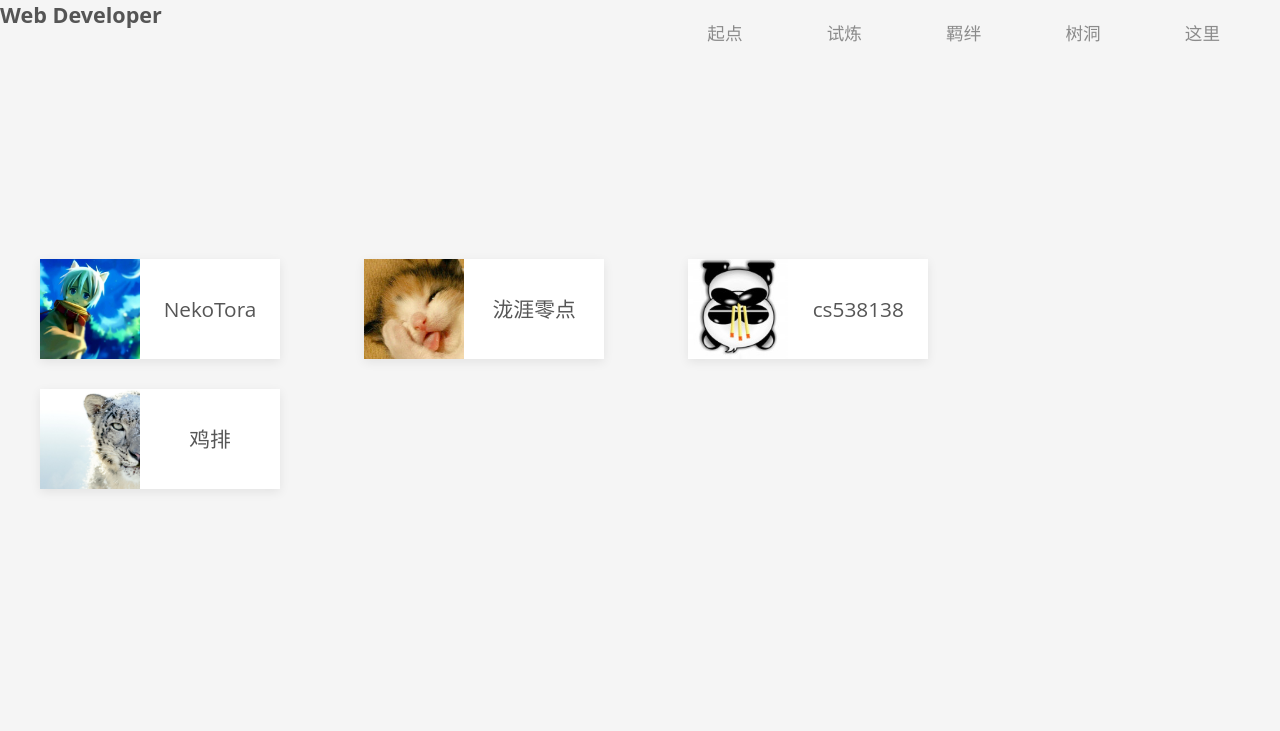
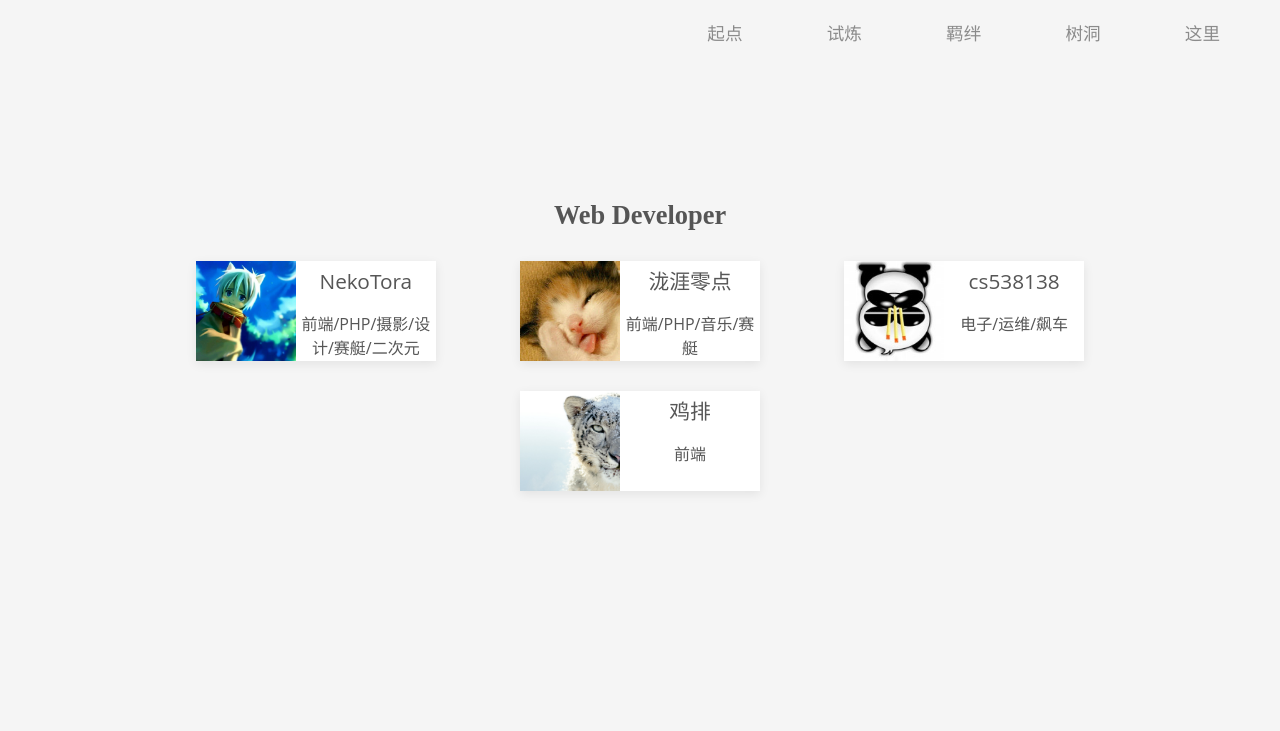
Before and after one commit to PaiJi/JiPai-Moe, a PHP site: page /friends.php in a window 1280 px wide. Shown: the top 731 px of the page. Run offline with PHP 8.4, Linux system fonts and the light colour scheme; some libraries are stand-ins or nearby versions; some web fonts are replaced.

Commit message:
Die!Die!Die!

```diff
--- a/friends.php
+++ b/friends.php
@@ -11,69 +11,44 @@
 </head>
 <body>
 	<?php include'part/nav.php';?>
-	<div class="title">
-		<h2>Web Developer</h2>
-	</div>
+
 	<div class="friends">
+		<div class="web-developer">
+		<div class="title">
+			<h2>Web Developer</h2>
+		</div>
 		<div class="friends_box">
-			<a href="http://flag.moe"><img src="sources/img/avatar/NekoTora.jpg"></a>
+			<a href="http://flag.moe"><img src="sources/img/avatar/NekoTora.jpg">
 			<h3>NekoTora</h3>
 			<div class="friends_box_invisible">
 				<p>前端/PHP/摄影/设计/赛艇/二次元</p>
 			</div>
-			<div class="sidebar">
-				<ul>
-					<li><a>前端</a></li>
-					<li><a>PHP</a></li>
-					<li><a>射影</a></li>
-					<li><a>女装</a></li>
-				</ul>
-			</div>
+			</a>
 		</div>
 		<div class="friends_box">
-			<a href="https://www.sylingd.com/"><img src="sources/img/avatar/sylingd.jpg"></a>
+			<a href="https://www.sylingd.com/"><img src="sources/img/avatar/sylingd.jpg">
 			<h3>泷涯零点</h3>
 			<div class="friends_box_invisible">
 				<p>前端/PHP/音乐/赛艇</p>
 			</div>
-			<div class="sidebar">
-				<ul>
-					<li><a>前端</a></li>
-					<li><a>PHP</a></li>
-					<li><a>射影</a></li>
-					<li><a>女装</a></li>
-				</ul>
-			</div>
+			</a>
 		</div>
 		<div class="friends_box">
-			<a href="http://wocao.moe"><img src="sources/img/avatar/cs538138.jpg"></a>
+			<a href="http://wocao.moe"><img src="sources/img/avatar/cs538138.jpg">
 			<h3>cs538138</h3>
 			<div class="friends_box_invisible">
 				<p>电子/运维/飙车</p>
 			</div>
-			<div class="sidebar">
-				<ul>
-					<li><a>前端</a></li>
-					<li><a>PHP</a></li>
-					<li><a>射影</a></li>
-					<li><a>女装</a></li>
-				</ul>
-			</div>
+			</a>
 		</div>
 		<div class="friends_box">
-			<a href="http://jipai.flag.moe"><img src="sources/img/avatar.jpg"></a>
+			<a href="http://jipai.flag.moe"><img src="sources/img/avatar.jpg">
 			<h3>鸡排</h3>
 			<div class="friends_box_invisible">
 				<p>前端</p>
 			</div>
-			<div class="sidebar">
-				<ul>
-					<li><a>前端</a></li>
-					<li><a>PHP</a></li>
-					<li><a>射影</a></li>
-					<li><a>女装</a></li>
-				</ul>
-			</div>
+			</a>
+		</div>
 		</div>
 	</div>
 	<div class="motto"><p>相逢有时·后会无期</p></div>
--- a/sources/css/friends.css
+++ b/sources/css/friends.css
@@ -1,20 +1,29 @@
 @charset "UTF-8";
 @import "nav.css";
 @import "initialization.css";
+@import 'https://fonts.gmirror.org/css?family=Ubuntu+Condensed';
+@import 'https://fonts.gmirror.org/css?family=Open+Sans';
 .title{
 	color:rgba(68,68,68,0.9);
-	font-size: 0.9em;
+	font-size: 1.1em;
+	font-family: 'Ubuntu Condensed',Microsoft YaHei;
 }
 .friends{
 	min-width: 800px;
 	margin:0 auto;
 	margin-top:200px;
-
+	text-align: center;
 }
-.friends h3,p{
+.friends a,h3,p{
 	color:rgba(68,68,68,0.9);
 	font-weight: normal;
-	text-align: center;
+	font-family: 'open sans',Microsoft YaHei;
+	text-decoration: none;
+}
+.friends_box h3{
+	font-size: 1.3em;
+	line-height: 40px;
+	transition:all .2s ease-in-out;
 }
 .friends_box img{
 	width: auto;
@@ -27,7 +36,6 @@
 .friends_box{
 	width: 240px;
 	height: 100px;
-
 	background-color: rgba(255,255,255,1);
 	box-shadow: 0px 3px 10px 	rgba(0,0,0,0.08);
 	position: relative;
@@ -36,15 +44,9 @@
 	vertical-align: top;
 	transition:all .2s ease-in-out;
 }
-.friends_box h3{
-	font-size: 1.3em;
-	line-height: 100px;
-	transition:all .2s ease-in-out;
-}
 .friends_box_invisible{
 	margin-top: 10px;
-	/*display: none;*/
-	opacity: 0;
+	display: block;
 	transition:all 500ms ease;
 	transition:opacity .1s ease;
 }
@@ -52,26 +54,6 @@
 	width: 140px;
 	float: right;
 }
-.sidebar{
-	/*position: relative;
-	right: 0px;
-	top: -243px;*/
-	display: none;
-	transition:all 1.2s ease;
-}
-sidebar ul{
-	list-style-type: none;
-}
-sidebar li{
-	margin:20px 0px 20px 0px;
-	width: 150px;
-	height: 45px;
-	background-color: blue;
-}
-sidebar a{
-	padding: 2px 20px 2px 20px;
-}
-
 /*伪类HOVER区域开始*/
 .friends_box:hover{
 	/*height: 300px;*/
@@ -88,7 +70,10 @@ sidebar a{
 	line-height: 40px;
 }
 .friends_box:hover .friends_box_invisible{
-	display: block;
+		display: block;
+}
+.friends_box:hover .friends_box_invisible{
+
 	opacity: 1;
 	transition:opacity 1s ease 0.1s;
 }
```
